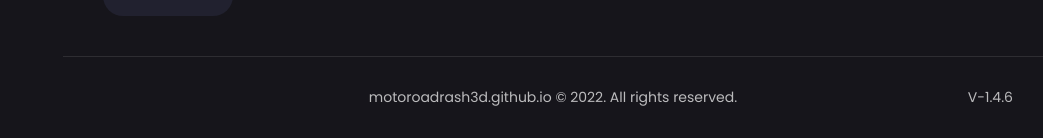
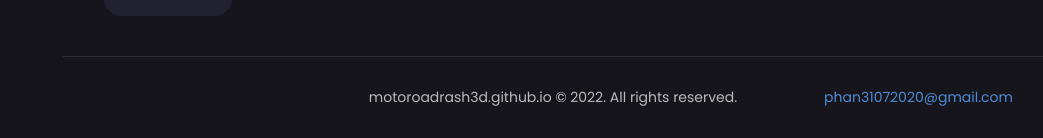
Before and after one commit to moto-road-rash-3d/moto-road-rash-3d.github.io, a plain HTML site: page index.html in a window 1280 px wide. Shown: the part 7713-7851 px from the top of the page, without its empty margins (237-1280 px from the left). Drawn offline with Linux system fonts and the light colour scheme; no server answers; files whose address does not match are found by name.

Commit message:
add email

```diff
--- a/index.html
+++ b/index.html
@@ -258,7 +258,7 @@ TBG95 is a website that offers unblocked games and proxy apps for school use. TB
         </section>
         <section class="section-copyright">
           <div class="container">
-            <p class="copyright"> motoroadrash3d.github.io © 2022. All rights reserved. <span class="dsb-panel"> V-1.4.6 </span>
+            <p class="copyright"> motoroadrash3d.github.io © 2022. All rights reserved. <span class="dsb-panel"> <a href="mailto:phan31072020@gmail.com">phan31072020@gmail.com</a> </span>
             </p>
           </div>
         </section>
```
